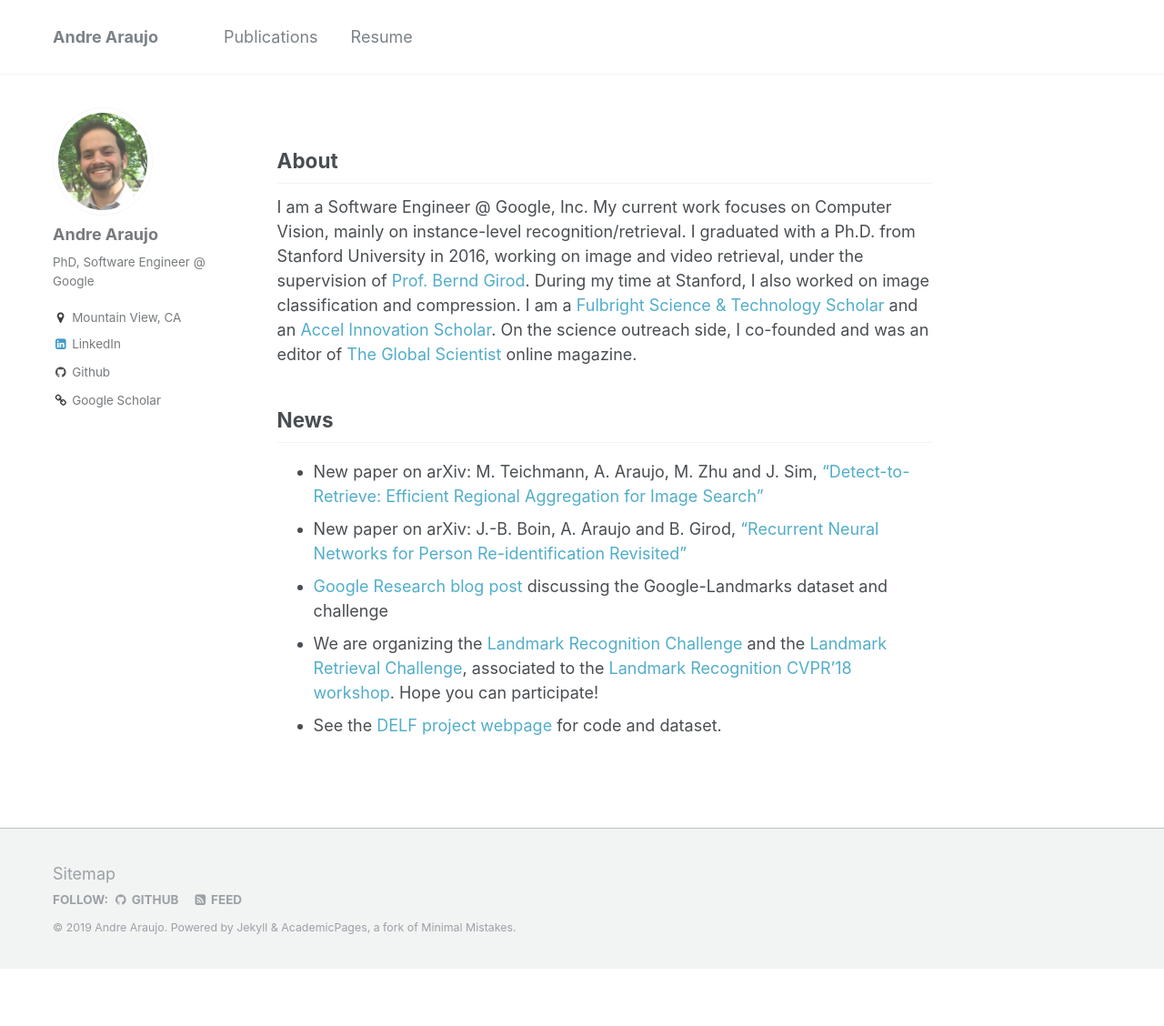
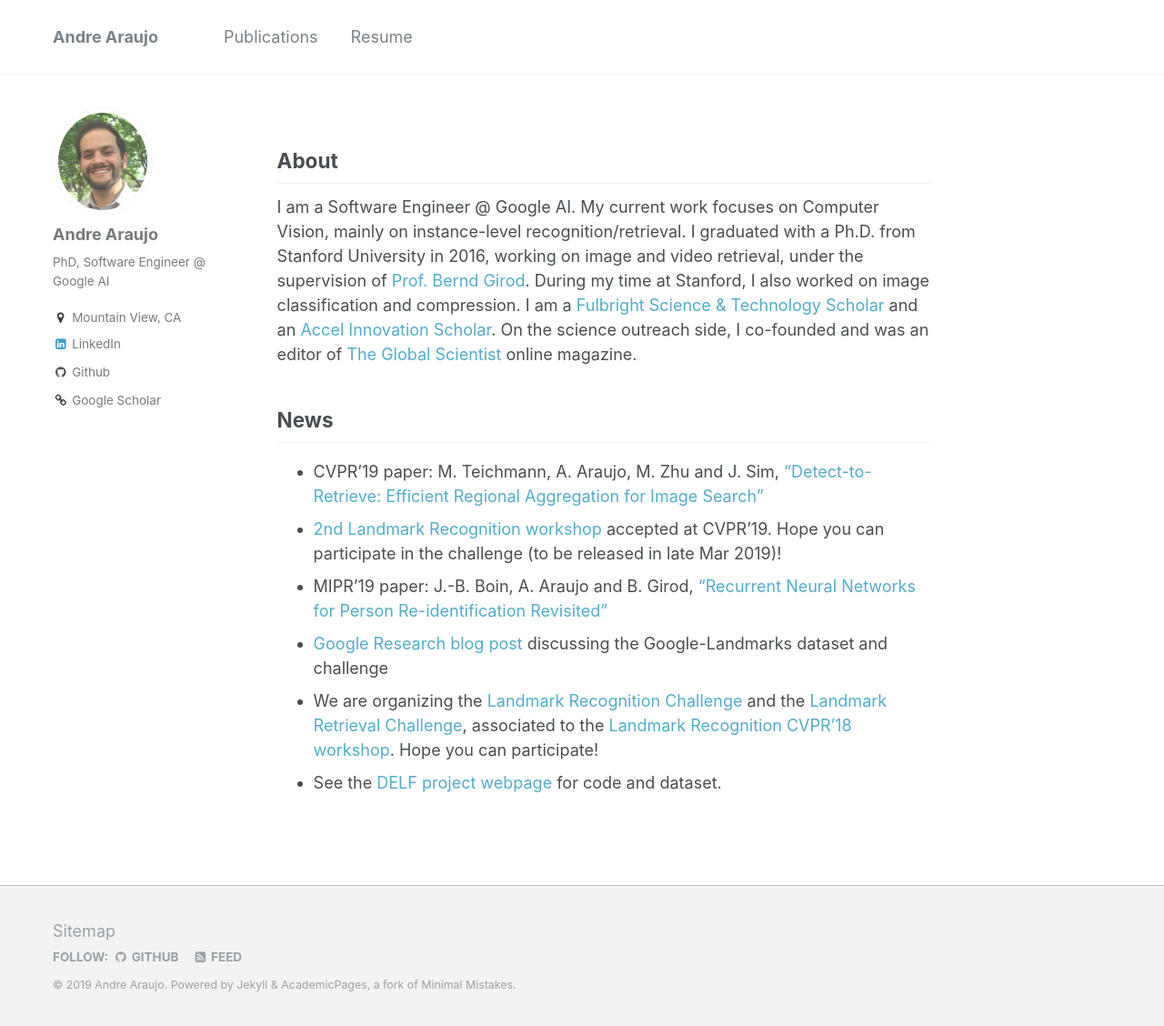
Before and after one commit to andrefaraujo/andrefaraujo.github.io, a Jekyll site: the page built from _pages/about.md, in a window 1280 px wide and 1128 px high. Shown: the whole window at 91% size. Built offline with Jekyll 4.4.1, drawn with Linux system fonts in a browser that asks for light colours.

Commit message:
Several updates

```diff
--- a/_config.yml
+++ b/_config.yml
@@ -79,7 +79,7 @@ analytics:
 author:
   name             : "Andre Araujo"
   avatar           : "Andre_Araujo.jpg"
-  bio              : "PhD, Software Engineer @ Google"
+  bio              : "PhD, Software Engineer @ Google AI"
   location         : "Mountain View, CA"
   employer         :
   googlescholar    : "http://scholar.google.com/citations?user=_ASUnDcAAAAJ&hl=en"
--- a/_pages/about.md
+++ b/_pages/about.md
@@ -11,7 +11,7 @@ redirect_from:
 
 ## About
 
-I am a Software Engineer @ Google, Inc.
+I am a Software Engineer @ Google AI.
 My current work focuses on Computer Vision, mainly on instance-level recognition/retrieval.
 I graduated with a Ph.D. from Stanford University in 2016, working on image and video retrieval, under the supervision of [Prof. Bernd Girod](http://www.stanford.edu/~bgirod).
 During my time at Stanford, I also worked on image classification and compression.
@@ -20,8 +20,9 @@ On the science outreach side, I co-founded and was an editor of [The Global Scie
 
 ## News
 
-* New paper on arXiv: M. Teichmann, A. Araujo, M. Zhu and J. Sim, ["Detect-to-Retrieve: Efficient Regional Aggregation for Image Search"](https://arxiv.org/abs/1812.01584)
-* New paper on arXiv: J.-B. Boin, A. Araujo and B. Girod, ["Recurrent Neural Networks for Person Re-identification Revisited"](https://arxiv.org/abs/1804.03281)
+* CVPR'19 paper: M. Teichmann, A. Araujo, M. Zhu and J. Sim, ["Detect-to-Retrieve: Efficient Regional Aggregation for Image Search"](https://arxiv.org/abs/1812.01584)
+* [2nd Landmark Recognition workshop](https://landmarksworkshop.github.io/CVPRW2019/) accepted at CVPR'19. Hope you can participate in the challenge (to be released in late Mar 2019)!
+* MIPR'19 paper: J.-B. Boin, A. Araujo and B. Girod, ["Recurrent Neural Networks for Person Re-identification Revisited"](https://arxiv.org/abs/1804.03281)
 * [Google Research blog post](https://research.googleblog.com/2018/03/google-landmarks-new-dataset-and.html) discussing the Google-Landmarks dataset and challenge
 * We are organizing the [Landmark Recognition Challenge](https://www.kaggle.com/c/landmark-recognition-challenge) and the [Landmark Retrieval Challenge](https://www.kaggle.com/c/landmark-retrieval-challenge), associated to the [Landmark Recognition CVPR'18 workshop](https://landmarkscvprw18.github.io). Hope you can participate!
 * See the [DELF project webpage](https://github.com/tensorflow/models/tree/master/research/delf) for code and dataset.
```
Also changed, not shown: _publications/2018-04-10-rnn-person-reid.md (+2 -2 lines), _publications/2018-12-05-d2r.md (+2 -2 lines).
